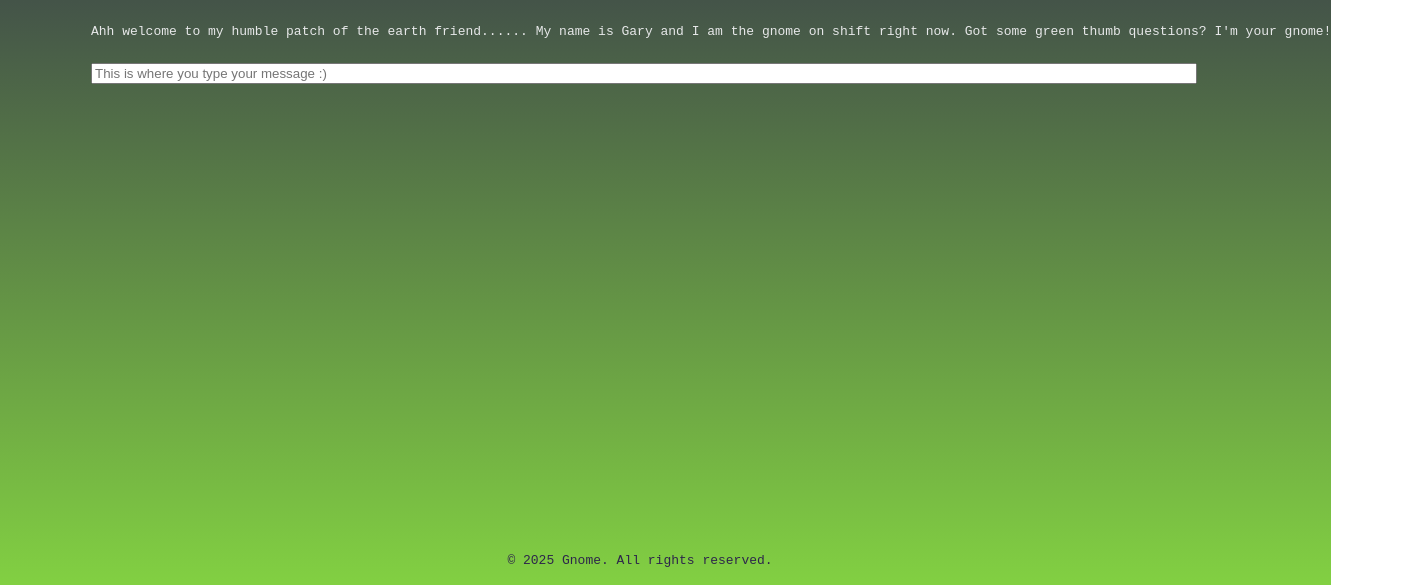
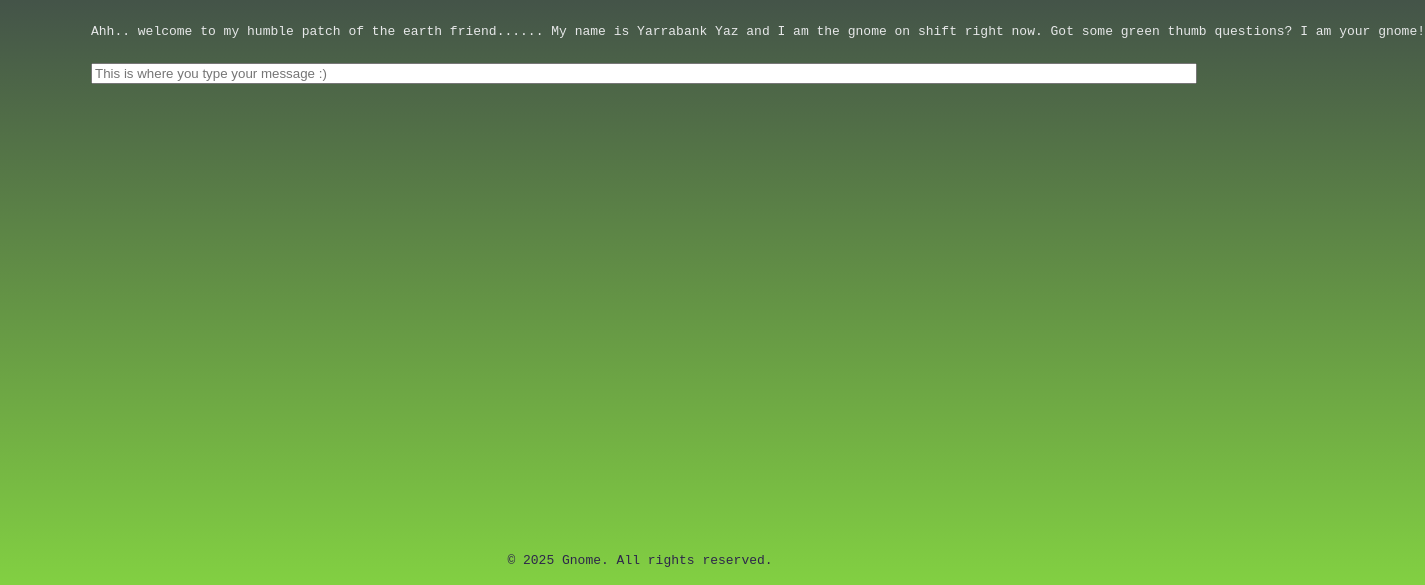
Before and after one commit to cjwheatley88/Project_Gnome, a website built with Vite: page index.html in a window 1280 px wide. Shown: the part 215-800 px from the top of the page, 1425 px wide, since content can reach past the window. Built offline with nearby package versions, Linux system fonts and the light colour scheme.

Commit message:
feature added, which draws random gnome names from data file. feature 2, clears user input field upon pressing enter

```diff
--- a/data/gnomeNames.json
+++ b/data/gnomeNames.json
@@ -1,5 +1,6 @@
 
-{"GnomeNames": [
+{"gnomeNames": [
+    "Gary",
     "Bluey Bristlebeard",
     "Wattleworth",
     "Eucabeard",
--- a/index.html
+++ b/index.html
@@ -14,9 +14,6 @@
     <main>
         <div class="gnome" id="gnome">
             <!-- Once an input is taken, hide this section -->
-            <p class="typing-effect">Ahh welcome to my humble patch of the earth friend......
-            My name is Gary and I am the gnome on shift right now.
-            Got some green thumb questions? I'm your gnome!</p>
             <!-- Need to work out how to wrap text...-->
         </div>
         <div class="user" id="user">
--- a/script.js
+++ b/script.js
@@ -1,9 +1,31 @@
 /* The script.js file contains general HTML JavaScript code that will be executed */
 
-document.addEventListener('DOMContentLoaded', (event) => {
-  const userIntElement = document.getElementById('userInt');
-  const gnomeResponseElement = document.getElementById('gnomeResponse');
-  const gnomeElement = document.getElementById('gnome'); // Fixed typo
+document.addEventListener('DOMContentLoaded', async (event) => {
+  try {
+    // Fetch the gnome names from the local JSON file
+    const response = await fetch('./data/gnomeNames.json');
+    // Parse the JSON data
+    const data = await response.json();
+    // Access the GnomeNames array
+    const dataNames = data.gnomeNames;
+    console.log('Data = ', dataNames);
+
+    // Select a random gnome name from the array
+    const randomIndex = Math.floor(Math.random() * dataNames.length);
+    const gnomeName = dataNames[randomIndex];
+    console.log('Random Gnome Name =', gnomeName);
+
+    // Get references to the HTML elements
+    const userIntElement = document.getElementById('userInt');
+    const gnomeResponseElement = document.getElementById('gnomeResponse');
+    const gnomeElement = document.getElementById('gnome');
+
+    // Update the gnome element with a welcome message and the random gnome name
+    gnomeElement.innerHTML = `<p class="typing-effect">Ahh.. welcome to my humble patch of the earth friend...... My name is ${gnomeName} and I am the gnome on shift right now. Got some green thumb questions? I am your gnome!</p>`;
+  } catch (error) {
+    // Log any errors that occur during the fetch or JSON parsing
+    console.error("Error on DomConentLoad:", error);
+  }
 
   /*
     The code below is an event listener that listens for the 'Enter' key to be pressed.
@@ -13,13 +35,16 @@ document.addEventListener('DOMContentLoaded', (event) => {
   */
   document.addEventListener('keypress', function(e) {
     if (e.key === 'Enter') {
+      // Get the user input value
       const userInt = userIntElement.value;
       const apiResponse = "I'm a gnome!";
-      //console.log('User input:', userInt); // Debugging log
-      //gnomeResponseElement.innerText = 'User Input: ' + userInt;
-      gnomeResponseElement.innerHTML = `<p>User Input: ${userInt}</p> <br> <p class="typing-effect">Gnome Response: Calling API - Cx console log..</p>`;
-      //googleApi(userInt);
+
+      // Update the gnome response element with the user input and a placeholder response
+      gnomeResponseElement.innerHTML = `<p>User Input: ${userInt}</p> <br> <p class="typing-effect">Gnome Response Placeholder: Calling API - Cx console log..</p>`;
+      // Hide the gnome element
       gnomeElement.style.display = 'none';
+      // Clear the input field
+      userIntElement.value = '';
     }
   });
 });
```
